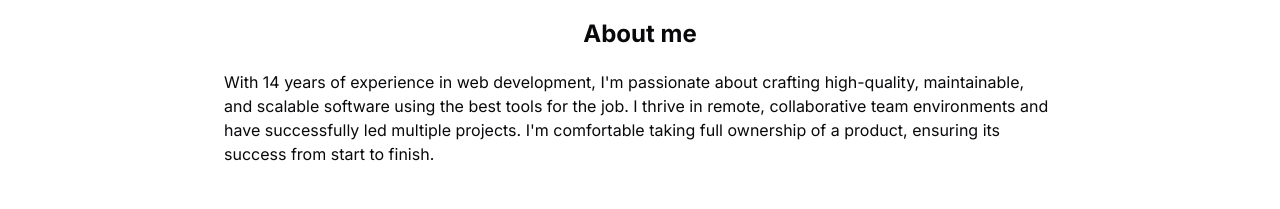
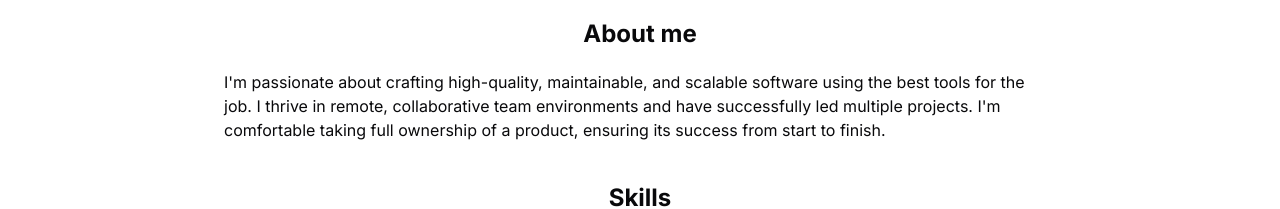
Before and after one commit to jkubacki/cv, a Next.js app: page / in a window 1280 px wide. Shown: the part 350-559 px from the top of the page. Built offline with nearby package versions, Linux system fonts and the light colour scheme; no server answers.

Commit message:
Update About.tsx

```diff
--- a/components/sections/About.tsx
+++ b/components/sections/About.tsx
@@ -11,7 +11,7 @@ export default function About() {
       <h2 className="text-2xl font-bold print:hidden">About me</h2>
       <div className="flex flex-col items-center gap-4">
         <p className="text-md">
-          With 14 years of experience in web development, I'm passionate about crafting high-quality, maintainable, and scalable software using the best tools for the job.
+          I'm passionate about crafting high-quality, maintainable, and scalable software using the best tools for the job.
           I thrive in remote, collaborative team environments and have successfully led multiple projects.
           I'm comfortable taking full ownership of a product, ensuring its success from start to finish.
         </p>
```
